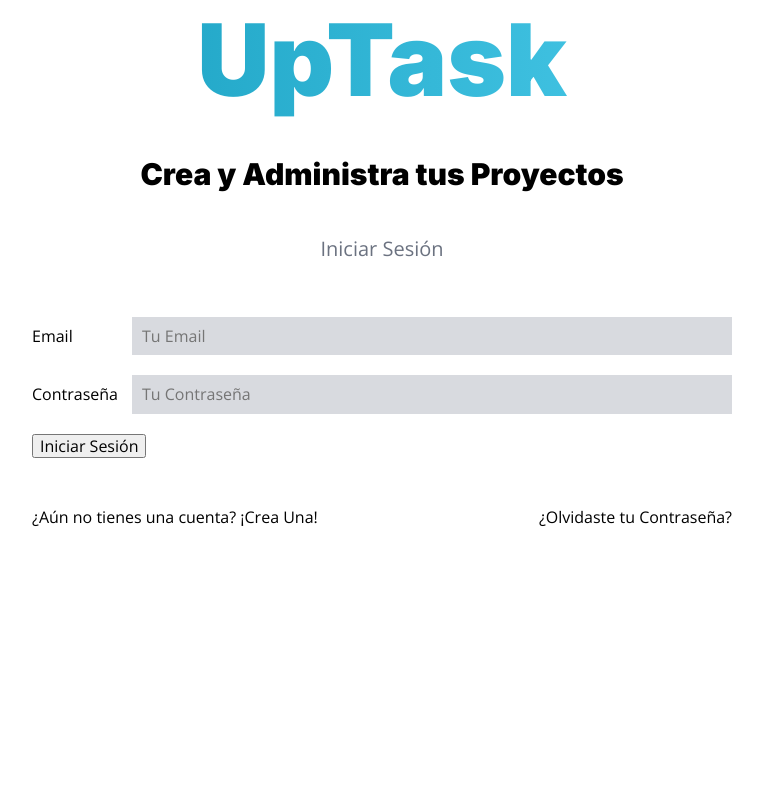
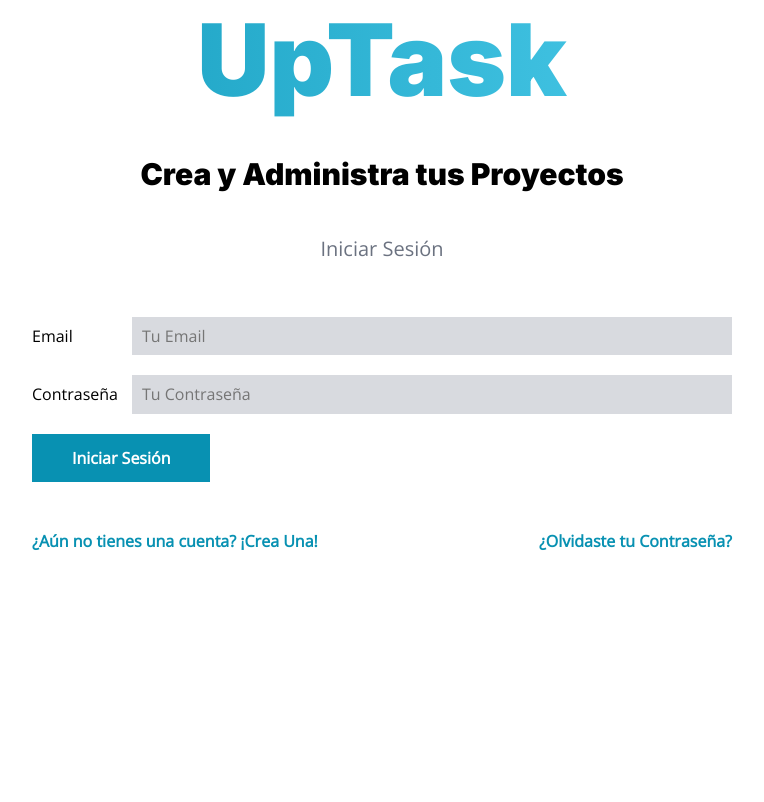
Before and after one commit to MoisesKMS/up-task, a PHP site: template views/auth/login.php in a window 1280 px wide. Shown: the part 48-850 px from the top of the page, without its empty margins (258-1022 px from the left). Run offline with PHP 8.4, Linux system fonts and the light colour scheme; the template is opened without the code that fills it, so the values that code supplies are empty.

Commit message:
0.6.0
-css a las acciones
-Pagina de Login terminada

```diff
--- a/src/scss/auth/_index.scss
+++ b/src/scss/auth/_index.scss
@@ -1 +1 @@
-@forward 'crear';
+@forward 'login';
--- a/src/scss/auth/_crear.scss
+++ b/src/scss/auth/_login.scss
@@ -1,6 +1,6 @@
 @use 'base/variables' as v;
 @use 'base/mixins' as m;
-.crear {
+.login {
     margin-top: 5rem;
     .uptask {
         background: linear-gradient(to right, v.$cyan 0%, lighten(v.$cyan, 30%) 100%);
@@ -12,4 +12,17 @@
             font-size: 10rem;
         }
     }
+    input[type="submit"] {
+        @include m.boton(v.$cyan, v.$blanco);
+    }
+    .acciones {
+        a {
+            color: v.$cyan;
+            transition-property: color;
+            transition-duration: 300ms;
+            &:hover {
+                color: darken($color: v.$cyan, $amount: 10);
+            }
+        }
+    }
 }
--- a/src/scss/componentes/_acciones.scss
+++ b/src/scss/componentes/_acciones.scss
@@ -11,6 +11,7 @@
         text-align: center;
         margin-bottom: 2rem;
         color: v.$negro;
+        font-weight: 700;
         &:last-of-type {
             margin-bottom: 0;
         }
--- a/views/auth/login.php
+++ b/views/auth/login.php
@@ -1,4 +1,4 @@
-<div class="contenedor crear">
+<div class="contenedor login">
     <h1 class="uptask">UpTask</h1>
     <p class="tagline">Crea y Administra tus Proyectos</p>
 
```
Also changed, not shown: public/build/css/app.css, 1 other file.
